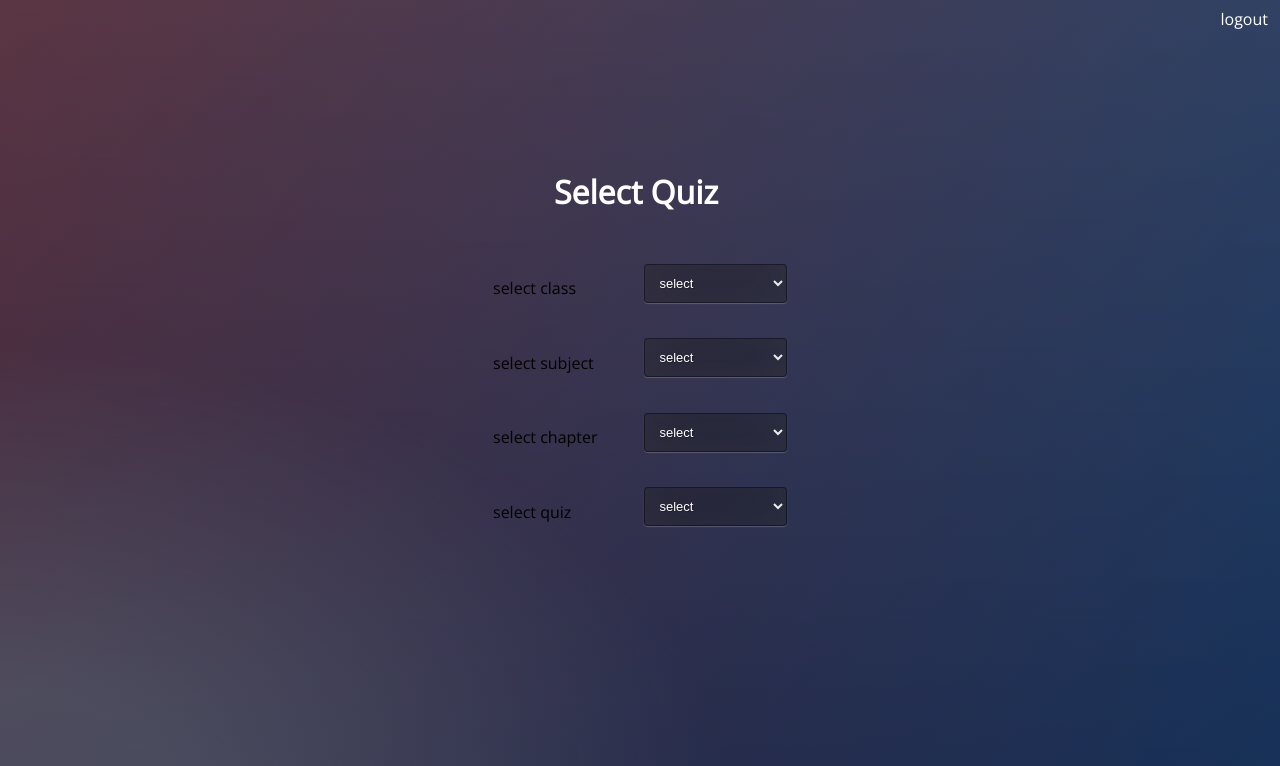
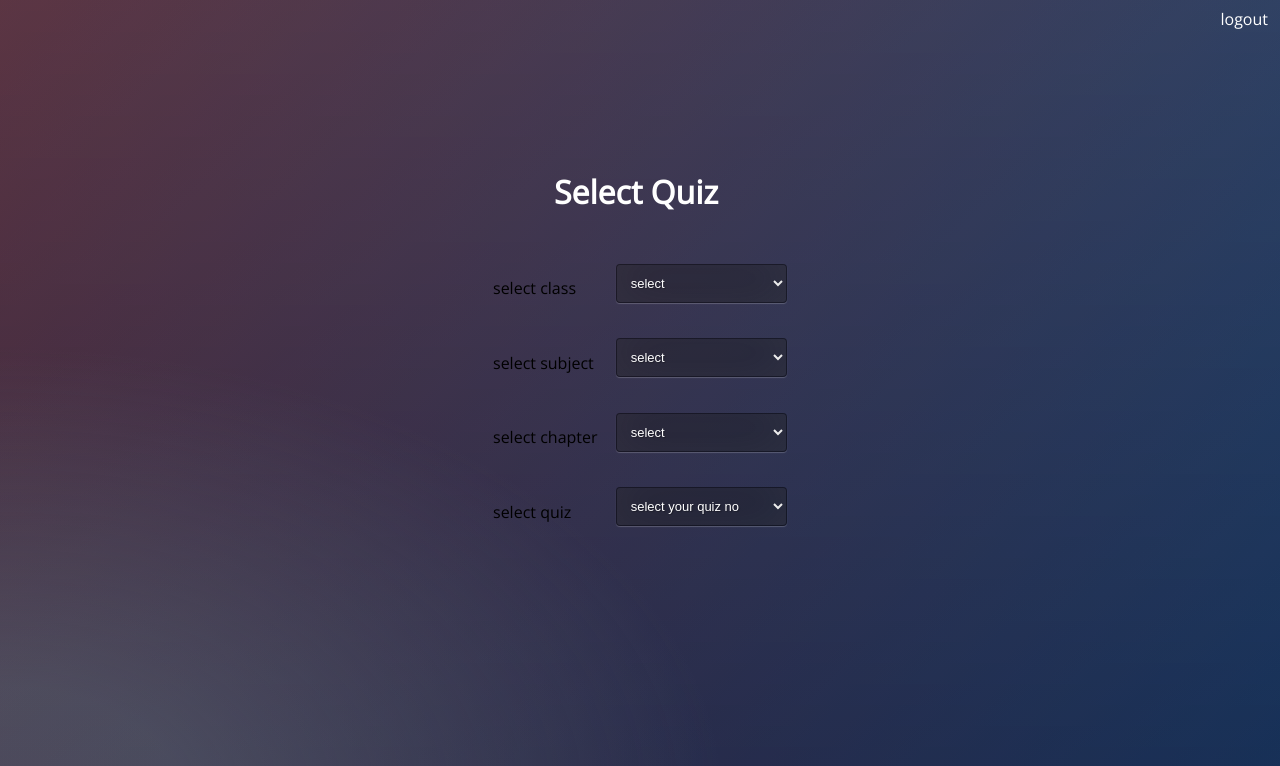
Before and after one commit to prince9528/maineducation-, a PHP site: page /selectquiz.php in a window 1280 px wide. Shown: the top 766 px of the page. Run offline with PHP 8.4, Linux system fonts and the light colour scheme; a user stored in the database is signed in; data comes from the database, SQL or seed files in the repository.

Commit message:
Update selectquiz.php

```diff
--- a/selectquiz.php
+++ b/selectquiz.php
@@ -67,7 +67,7 @@ include("dbcon.php");
   <td>
     <div id="quiz">
     <select>
-      <option>select</option>
+      <option>select your quiz no</option>
     </select>
   </div>
   </td>
```
